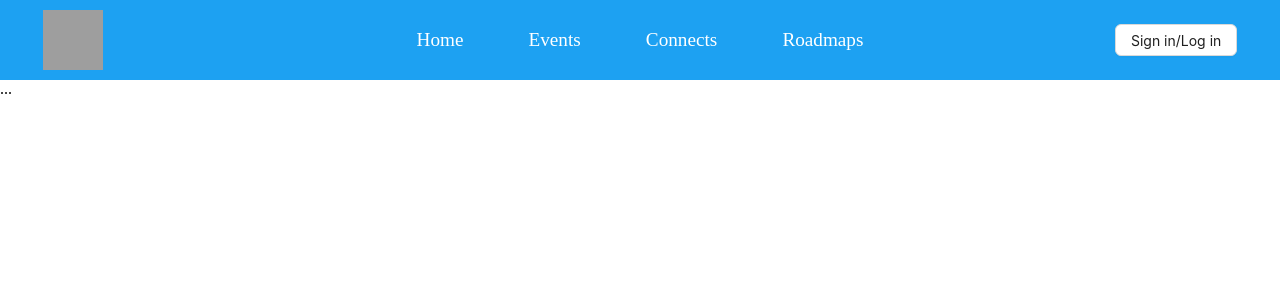
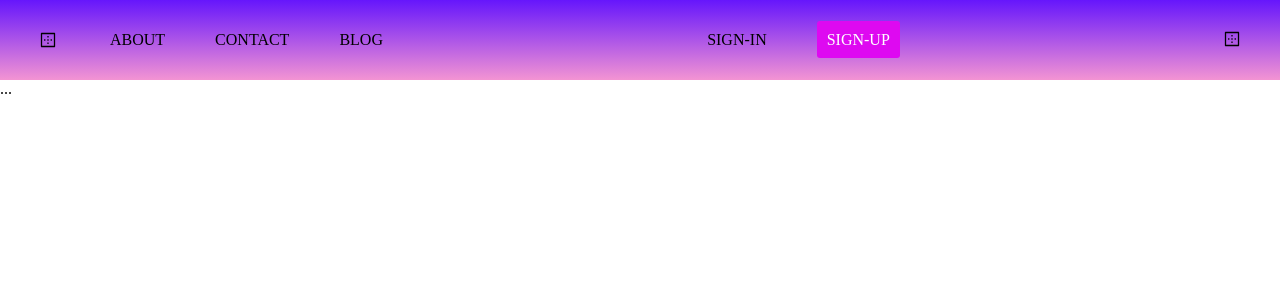
Before and after one commit to Nitin443/new-saa-frontend, a Next.js app: page / in a window 1280 px wide. Shown: the top 300 px of the page. Built offline with nearby package versions, Linux system fonts and the light colour scheme; grey boxes are pictures that could not be loaded.

Commit message:
create responsive navbar

```diff
--- a/pages/components/Layout/Navbar.tsx
+++ b/pages/components/Layout/Navbar.tsx
@@ -1,44 +1,61 @@
-import { MenuOutlined } from "@ant-design/icons";
+import { BorderOuterOutlined, MenuOutlined } from "@ant-design/icons";
 import { Button, Image } from "antd";
 import Link from "next/link";
 import { useState } from "react";
 import styles from "../../../styles/Navbar.module.scss";
 
 const Navbar = () => {
-
-  const [show, setShow] = useState(false);
-
-  const handleClick = () => {
-    setShow(!show);
-  }
+  const [click, setClick] = useState(false);
+  const handleClick = () => setClick(!click);
+  const closeMobileMenu = () => setClick(false);
 
   return (
-    <nav className={styles.navbar}>
+    <div className={styles.header}>
+      <div className={styles.logoNav}>
+        <div className={styles.logoContainer}>
+          <a href="#">
+          <BorderOuterOutlined  className={styles.logo} />
+          </a>
+        </div>
 
-      <div className={styles.logoDiv} >
-        <Image height={60} width={60} src="https://encrypted-tbn0.gstatic.com/images?q=tbn:ANd9GcQy8ivjh3jEgWs6uv7DMzADcxPcFaWP00H1hQ&usqp=CAU" />
+        <ul className={click ? `${styles.navOptions} ${styles.active}` : `${styles.navOptions}`}>
+          <li className={styles.option} onClick={closeMobileMenu}>
+            <a href="#">ABOUT</a>
+          </li>
+          <li className={styles.option} onClick={closeMobileMenu}>
+            <a href="#">CONTACT</a>
+          </li>
+          <li className={styles.option} onClick={closeMobileMenu}>
+            <a href="#">BLOG</a>
+          </li>
+          <li className={ `${styles.option} ${styles.mobileOption}`} onClick={closeMobileMenu}>
+            <a href="#">SIGN-IN</a>
+          </li>
+          <li className={ `${styles.option} ${styles.mobileOption}`} onClick={closeMobileMenu}>
+            <a href="" className="sign-up">
+              SIGN-UP
+            </a>
+          </li>
+        </ul>
       </div>
-
-
-
-      <div className={styles.linkDiv}  >
-
-       <Link className={styles.link} href="#" > Home  </Link>
-
-       <Link className={styles.link} href="#" > Events  </Link>
-
-       <Link className={styles.link} href="#" > Connects  </Link>
-
-       <Link className={styles.link} href="#" > Roadmaps  </Link>
-
+      <ul className={styles.signinUp}>
+        <li className={styles.signIn} onClick={closeMobileMenu}>
+          <a href="#">SIGN-IN</a>
+        </li>
+        <li onClick={closeMobileMenu}>
+          <a href="" className={styles.signupBtn}>
+            SIGN-UP
+          </a>
+        </li>
+      </ul>
+      <div className={styles.mobileMenu} onClick={handleClick}>
+        {click ? (
+          <BorderOuterOutlined className={styles.menuIcon} />
+        ) : (
+          <BorderOuterOutlined className={styles.menuIcon} />
+        )}
       </div>
-      <div className={styles.btnDiv} >
-        <Button>Sign in/Log in</Button>
-      </div>
-
-      <div className={styles.humbergDiv} onClick={handleClick} > <MenuOutlined /> </div>
-
-    </nav>
+    </div>
   );
 };
 
--- a/styles/Navbar.module.scss
+++ b/styles/Navbar.module.scss
@@ -1,89 +1,139 @@
-.navbar {
-  background-color: #1DA1F2;
-  color: #ffffff;
+/*Desktop View*/
+.header {
+  display: flex;
+  background: linear-gradient(#6616fc, #f394d3);
+  justify-content: space-between;
+  align-items: center;
+  padding: 0px 40px;
   height: 80px;
-  display: flex;
-  justify-content: space-around;
-  align-items: center;
-  position: sticky;
-  top: 0;
-  z-index: 999;
 }
 
-.logoDiv {
-  width: 20%;
+.logoNav {
   display: flex;
   align-items: center;
-  justify-content: flex-start;
+  justify-content: space-evenly;
 }
 
-.linkDiv {
+.logoContainer {
   display: flex;
-  justify-content: space-around;
-  align-items: flex-end;
-  width: 40%;
+  align-items: center;
+  justify-content: center;
 }
 
-.link {
-  font-size: 1.2em;
+.logo {
+  width: 45px;
+  height: 45px;
 }
 
-.link:hover {
-  opacity: 0.7;
+.navOptions {
+  padding-left: 25px;
+  display: grid;
+  grid-template-columns: repeat(3, auto);
+  grid-gap: 50px;
+  list-style-type: none;
 }
 
-.btnDiv {
-  width: 20%;
-  display: flex;
-  align-items: center;
-  justify-content: flex-end;
-}
-
-.humbergDiv {
+.mobileOption {
   display: none;
 }
 
-
-/*
-media query for tab
-*/
-@media screen and (max-width: 1024px) {
-  .linkDiv {
-    width: 60%;
+.option :hover {
+  color: white;
 }
 
-  .btnDiv,
-  .logoDiv {
-    width: 18%;
+.signinUp {
+  display: flex;
+  padding: 0px 5px;
+  list-style-type: none;
 }
 
+.signIn {
+  padding-right: 50px;
+  align-self: center;
 }
 
-
-/*
-media query for mobile
-*/
-@media screen and (max-width: 600px) {
-
-  .humbergDiv {
-    display: contents;
-    font-size: 2.5em;
-    width: 10%;
+.signIn :hover {
+  color: white;
 }
 
-.logoDiv{
-  width: 60%;
+.signupBtn {
+  padding: 10px 10px;
+  height: 2.4rem;
+  border-radius: 3px;
+  background: rgb(222, 9, 241);
+  color: white;
+  cursor: pointer;
+  align-items: center;
 }
 
-  .navbar{
-    justify-content: space-around;
-  }
-
-  .btnDiv,
-  .linkDiv {
+.mobileMenu {
   display: none;
 }
 
+@media (max-width: 648px) {
 
+  /*Mobile View */
+  .header {
+    padding: 0px 10px;
+  }
 
+  .logo {
+    width: 45px;
+    height: 45px;
   }
+
+  .navOptions {
+    display: flex;
+    width: 100%;
+    height: 350px;
+    position: absolute;
+    top: 80px;
+    left: -100%;
+    opacity: 0;
+    transition: all 0.5s ease;
+    flex-direction: column;
+    list-style-type: none;
+    grid-gap: 0px;
+  }
+
+  .navOptions.active {
+    background: #9899d1;
+    left: 0;
+    opacity: 1;
+    transition: all 0.5s ease;
+    z-index: 1;
+    align-content: center;
+    padding-left: 0px;
+  }
+
+  .menuIcon {
+    width: 45px;
+    height: 45px;
+  }
+
+  .option {
+    display: flex;
+    align-items: center;
+    justify-content: center;
+    height: 10vw;
+    padding: 30px 0px;
+  }
+
+  .signUp {
+    background: rgb(222, 9, 241);
+    border-radius: 3px;
+    color: white;
+    padding: 20px 0px;
+    width: 80%;
+    align-self: center;
+    border-radius: 3px;
+  }
+
+  .signinUp {
+    display: none;
+  }
+}
+
+.mobileMenu {
+  display: block;
+}
```
Lines whose indentation alone changed are shown as unchanged.
